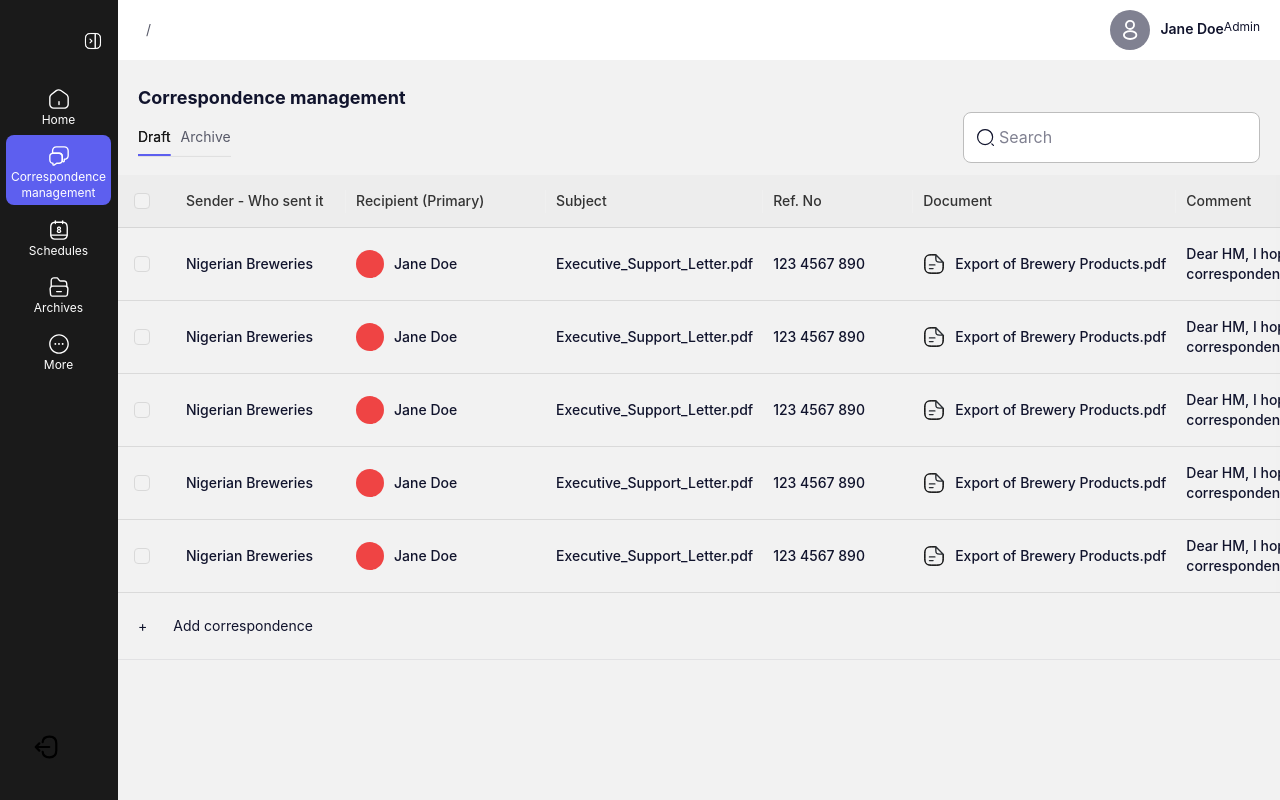
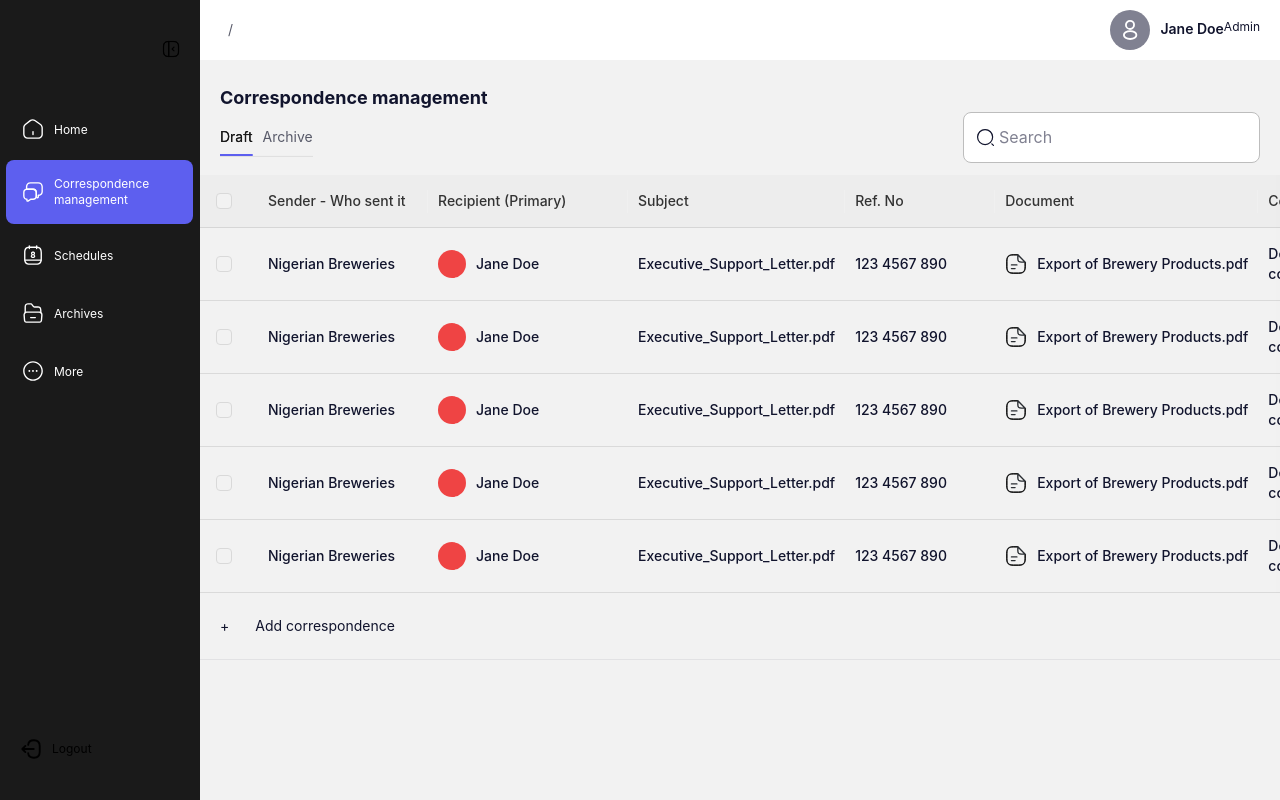
Before and after one commit to jidoggs/comms, a Next.js app: page /app/correspondence in a window 1280 px wide. Built offline with nearby package versions, Linux system fonts and the light colour scheme.

Commit message:
fix sidenav

```diff
--- a/src/app/globals.css
+++ b/src/app/globals.css
@@ -57,9 +57,9 @@ body {
 .ant-picker-calendar .ant-picker-panel .ant-picker-date-panel {
   background-color: white !important;
 }
-.ant-menu-inline-collapsed li {
- @apply !flex-row
+ .ant-menu-inline-collapsed li {
+ @apply !flex-col justify-center !px-0.5 !pt-2.5 !pb-1
 }
-.ant-menu-inline-collapsed li .ant-menu-title-content {
- @apply !hidden
+ .ant-menu-inline-collapsed .ant-menu-title-content {
+ @apply !opacity-100 text-center
 }
--- a/src/common/components/icons/Collapse.tsx
+++ b/src/common/components/icons/Collapse.tsx
@@ -1,7 +1,7 @@
-import * as React from "react";
-import { Icon } from "./type";
+import * as React from 'react';
+import { Icon } from './type';
 
-const Collapse: Icon = ({ size = "30", ...props }) => (
+const Collapse: Icon = ({ size = '30', ...props }) => (
   <svg
     width={size}
     height={size}
@@ -12,17 +12,17 @@ const Collapse: Icon = ({ size = "30", ...props }) => (
   >
     <path
       d="M11.2266 16.5625H6.72656C4.74771 16.5625 3.45461 16.1378 2.64668 15.3299C1.83875 14.522 1.41406 13.2289 1.41406 11.25L1.41406 6.75C1.41406 4.77115 1.83875 3.47805 2.64668 2.67012C3.45461 1.86218 4.74771 1.4375 6.72656 1.4375L11.2266 1.4375C13.2054 1.4375 14.4985 1.86218 15.3064 2.67012C16.1144 3.47805 16.5391 4.77115 16.5391 6.75V11.25C16.5391 13.2294 16.116 14.5223 15.3091 15.3301C14.5022 16.1377 13.2094 16.5625 11.2266 16.5625ZM6.72656 1.5625C4.96254 1.5625 3.61776 1.87107 2.7327 2.75613C1.84763 3.6412 1.53906 4.98597 1.53906 6.75L1.53906 11.25C1.53906 13.014 1.84763 14.3588 2.7327 15.2439C3.61776 16.1289 4.96254 16.4375 6.72656 16.4375H11.2266C12.9906 16.4375 14.3354 16.1289 15.2204 15.2439C16.1055 14.3588 16.4141 13.014 16.4141 11.25V6.75C16.4141 4.98597 16.1055 3.6412 15.2204 2.75613C14.3354 1.87107 12.9906 1.5625 11.2266 1.5625L6.72656 1.5625Z"
-      fill="white"
-      stroke="white"
+      fill="currentColor"
+      stroke="currentColor"
     />
     <path
       d="M11.2266 16.5625C11.2135 16.5625 11.1978 16.5573 11.1836 16.543C11.1693 16.5287 11.1641 16.5131 11.1641 16.5L11.1641 1.5C11.1641 1.48694 11.1693 1.47128 11.1836 1.45699C11.1978 1.4427 11.2135 1.4375 11.2266 1.4375C11.2396 1.4375 11.2553 1.4427 11.2696 1.45699C11.2839 1.47128 11.2891 1.48694 11.2891 1.5L11.2891 16.5C11.2891 16.5357 11.2611 16.5625 11.2266 16.5625Z"
-      fill="white"
-      stroke="white"
+      fill="currentColor"
+      stroke="currentColor"
     />
     <path
       d="M5.97664 11.4827C5.83414 11.4827 5.69164 11.4302 5.57914 11.3177C5.36164 11.1002 5.36164 10.7402 5.57914 10.5227L7.10164 9.00016L5.57914 7.47766C5.36164 7.26016 5.36164 6.90016 5.57914 6.68266C5.79664 6.46516 6.15664 6.46516 6.37414 6.68266L8.29414 8.60266C8.51164 8.82016 8.51164 9.18016 8.29414 9.39766L6.37414 11.3177C6.26914 11.4302 6.12664 11.4827 5.97664 11.4827Z"
-      fill="white"
+      fill="currentColor"
     />
   </svg>
 );
--- a/src/common/components/icons/Logout.tsx
+++ b/src/common/components/icons/Logout.tsx
@@ -1,7 +1,7 @@
-import * as React from "react";
-import { Icon } from "./type";
+import * as React from 'react';
+import { Icon } from './type';
 
-const Logout: Icon = ({ size = "18", ...props }) => (
+const Logout: Icon = ({ size = '18', ...props }) => (
   <svg
     width={size}
     height={size}
--- a/src/common/components/lib/AntdRegistry.tsx
+++ b/src/common/components/lib/AntdRegistry.tsx
@@ -163,7 +163,7 @@ const appTheme: ThemeConfig = {
       itemMarginInline: 0,
       itemPaddingInline: 0,
       iconMarginInlineEnd: 0,
-      horizontalLineHeight: 66,
+      // horizontalLineHeight: 66,
       colorText: customThemeColor.white_100,
       itemColor: customThemeColor.white_100,
       itemHoverBg: customThemeColor.gray_700,
@@ -173,8 +173,6 @@ const appTheme: ThemeConfig = {
       itemHeight: 15,
       groupTitleFontSize: 16,
       fontSize: 12,
-      collapsedIconSize:8,
-      collapsedWidth:30,
     },
 
     Dropdown: {
--- a/src/common/components/private/SideNav/helper.tsx
+++ b/src/common/components/private/SideNav/helper.tsx
@@ -29,8 +29,7 @@ export function getItem(
   } as MenuItem;
 }
 
-const navClassName =
-  '!flex flex-col item-center justify-center !px-0.5 !pt-2.5 !pb-1 !h-auto gap-y-0.5';
+const navClassName = '!flex items-center gap-x-2.5 !p-4 !h-auto gap-y-0.5';
 
 const navItems = {
   HOME: getItem(
@@ -42,7 +41,7 @@ const navItems = {
     navClassName
   ),
   CORRESPONDENCE: getItem(
-    <span className="block w-[104px] text-wrap text-center leading-4">
+    <span className="w-[104px] text-wrap text-start leading-4">
       Correspondence management
     </span>,
     '/app/correspondence',
--- a/src/common/components/private/SideNav/index.tsx
+++ b/src/common/components/private/SideNav/index.tsx
@@ -11,6 +11,7 @@ import {
 import useBreakpoint from 'antd/lib/grid/hooks/useBreakpoint';
 import { UserPreDefinedRole } from '@/app/auth/types/auth';
 import { Collapse, Logout } from '@/common/components/icons';
+import { mergeClassName } from '@/common/utils';
 
 const { Sider } = Layout;
 
@@ -41,33 +42,22 @@ function SideNav({ role }: { role: UserPreDefinedRole }) {
   };
 
   return (
-    <Sider
-      // collapsible
-      collapsed={collapsed}
-      // onCollapse={(value) => setCollapsed(value)}
-      width={118}
-      // className="h-screen"
-      style={{ paddingTop: 32 }}
-    >
+    <Sider collapsed={collapsed} width={200} collapsedWidth={118}>
       <div
         className="flex items-end justify-between"
         style={{ paddingRight: 16 }}
       >
         <div />
-        <button onClick={toggleCollapsed}>
-          {collapsed ? <Collapse size="18" /> : <Collapse size="18" />}
+        <button onClick={toggleCollapsed} className="my-5 px-1 py-5">
+          <Collapse
+            className={mergeClassName(
+              'ease-in hover:scale-110',
+              !collapsed && 'rotate-180'
+            )}
+            size="18"
+          />
         </button>
       </div>
-
-      <div className="flex w-full flex-col gap-y-12 py-6">
-        {/* <Image
-          src="/images/logoministry.png"
-          alt="ministry"
-          width={100}
-          height={48}
-          className="mx-auto w-auto"
-          priority
-        /> */}
       <Menu
         mode="inline"
         openKeys={openKeys}
@@ -75,13 +65,18 @@ function SideNav({ role }: { role: UserPreDefinedRole }) {
         defaultSelectedKeys={[generateDefaultKey(pathname)]}
         inlineCollapsed={collapsed}
         onClick={({ key }) => router.push(key)}
-          className="flex flex-col gap-y-1 px-1.5"
+        className="flex flex-col !items-start gap-y-1 px-1.5"
         items={menuItemRenderer(role)}
       />
-      </div>
-      <div className="absolute bottom-10 right-1/2 cursor-pointer">
-        <Logout size="26" />
-      </div>
+      <button
+        className={mergeClassName(
+          'hover:text-custom-red_100 group absolute bottom-5 left-1 right-1 flex cursor-pointer items-center px-4 py-5 text-xs ease-linear',
+          collapsed ? 'flex-col gap-y-0.5 pb-0.5 pt-2.5' : 'gap-x-2.5'
+        )}
+      >
+        <Logout className="group-hover:scale-105" size="22" />
+        <span>Logout</span>
+      </button>
     </Sider>
   );
 }
```
Lines whose indentation alone changed are shown as unchanged.
